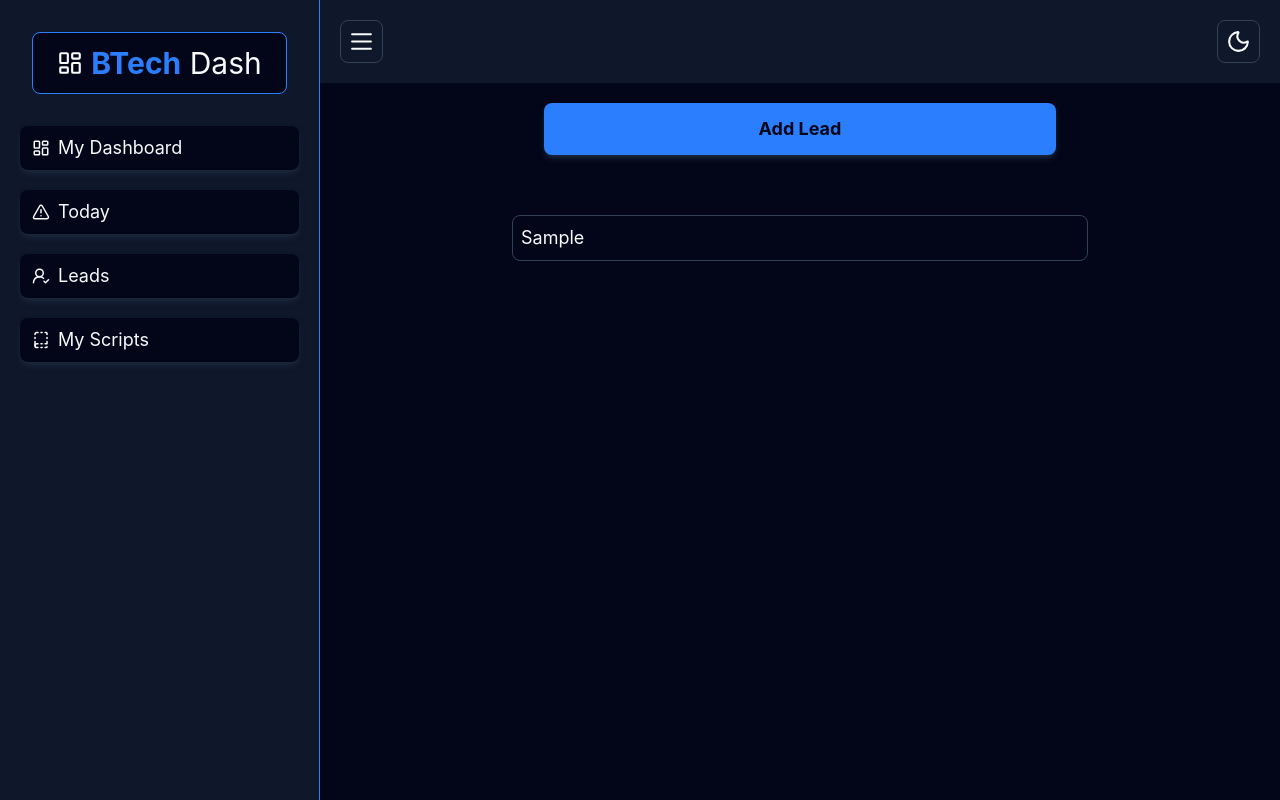
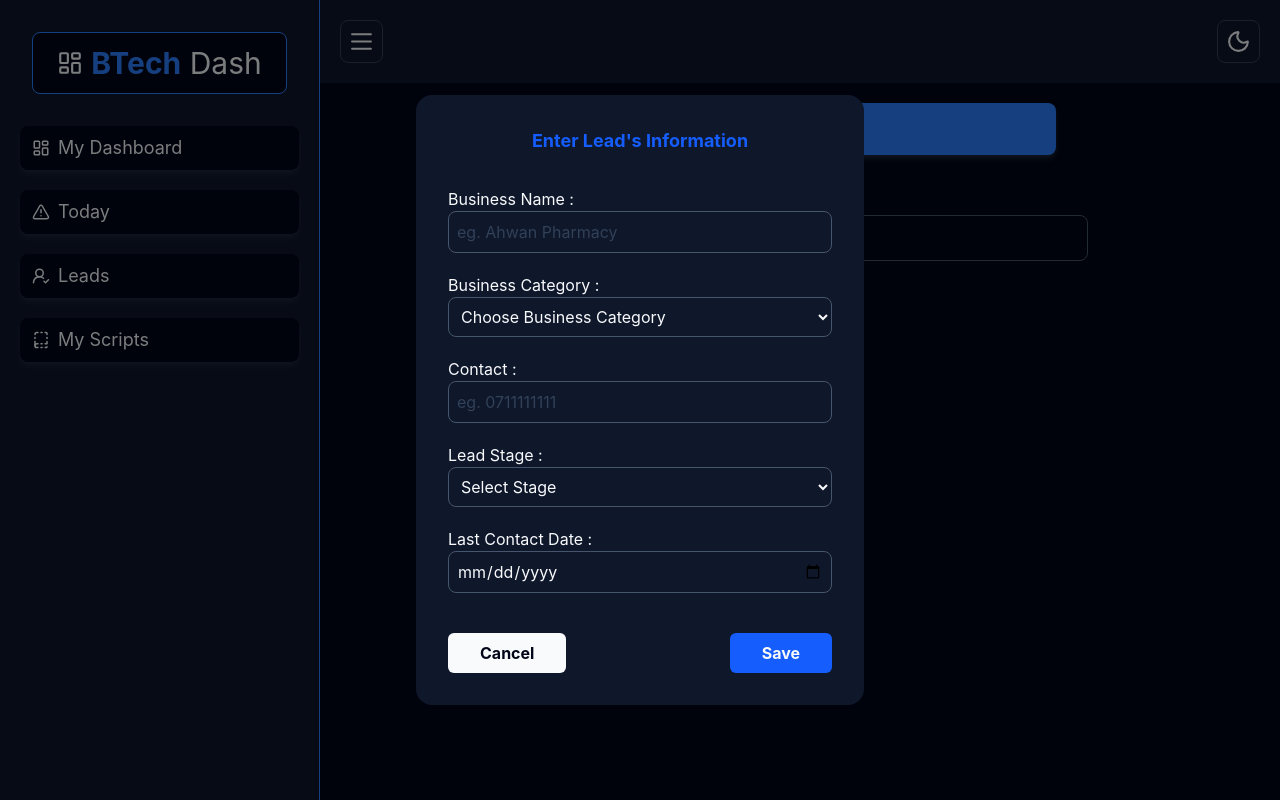
Before and after one commit to Brian9975/BTech-Dashboard, a React (Vite) app: page /leads in a window 1280 px wide. Both pictures are taken after typing "Sample" into the empty fields and a click on the button "Add Lead". Built offline with nearby package versions, Linux system fonts and the light colour scheme.

Commit message:
Added the add lead modal, created a LeadContext for global state managenent

```diff
--- a/src/App.tsx
+++ b/src/App.tsx
@@ -4,11 +4,13 @@ import Leads from "./pages/Leads"
 import Today from "./pages/Today"
 import MyScripts from "./pages/MyScripts"
 import Layout from "./layout/Layout"
+import LeadContextProvider from "./context/LeadContext"
 function App() {
 
 
   return (
  <Router>
+  <LeadContextProvider>
   <Layout>
   <Routes>
 
@@ -24,6 +26,7 @@ function App() {
     <Route path="*" element={<Navigate to="/mydash"/>}></Route>
   </Routes>
   </Layout>
+  </LeadContextProvider>
  </Router>
   )
 
--- /dev/null
+++ b/src/context/LeadContext.tsx
@@ -0,0 +1,23 @@
+import React, { createContext, useContext, useState } from 'react'
+
+interface LeadContextType {
+  businessName: string,
+  setBusinessName: React.Dispatch<React.SetStateAction<string>>,
+
+}
+const LeadContext = createContext<LeadContextType | null>(null)
+export default function LeadContextProvider({children}: {children: React.ReactNode}) {
+  const [businessName, setBusinessName] = useState("")
+  const contextValues = {businessName, setBusinessName}
+    return (
+    <LeadContext value={contextValues}>{children}</LeadContext>
+  )
+}
+export const useLead = () => {
+    const context = useContext(LeadContext)
+
+    if (!context) {
+        throw new Error("LeadContext must be within the LeadContextProvider")
+    }
+    return context
+}
--- /dev/null
+++ b/src/hooks/useModal.ts
@@ -0,0 +1,12 @@
+import { useState } from 'react'
+
+export default function useModal() {
+const [modalIsOpen, setModalIsOpen] = useState(false)
+const openDialog = (): void => {
+  setModalIsOpen(true)
+}
+const closeDialog = ():void => {
+  setModalIsOpen(false)
+}
+  return {modalIsOpen, openDialog, closeDialog}
+}
--- a/src/pages/Leads.tsx
+++ b/src/pages/Leads.tsx
@@ -1,13 +1,132 @@
+import { useLead } from "../context/LeadContext"
+import useModal from "../hooks/useModal"
 
 export default function Leads() {
+const {modalIsOpen, openDialog, closeDialog} = useModal()
+const {businessName, setBusinessName} = useLead()
+const bCategoryOption = [{
+  id: 1,
+  name: "pharmacy"
+}, {
+  id: 2,
+  name: "restaurant"
+}]
+
+const leadStage = [
+  {
+    id: 1.1,
+    name: "New"
+  },
+  {
+    id: 1.2,
+    name: "Contacted"
+  },
+  {
+     id: 1.3,
+    name: "Replied"
+  },
+  {
+    id: 1.4,
+    name: "Preview Sent"
+  },
+  {
+     id: 1.5,
+    name: "Price Sent"
+  },
+  {
+     id: 1.6,
+    name: "Negotiating"
+  },
+  {
+     id: 1.7,
+    name: "Deposit paid"
+  },
+  {
+     id: 1.8,
+    name: "Checklist Sent"
+  },
+  {
+    id: 1.9,
+    name: "Building Phase",
+  },
+  {
+     id: 2.0,
+    name: "Review Phase"
+  },
+  {
+     id: 2.1,
+    name: "Payment Complete"
+  },
+  {
+     id: 2.2,
+    name: "Dead"
+  },
+  {
+    id: 2.3,
+    name: "Not Interested"
+  }
+]
   return (
     <div>
       <div className="text-center">
-        <button className="bg-blue-500 md:w-lg shadow-md shadow-slate-800 text-slate-950 font-bold cursor-pointer  rounded-lg py-3 px-5 text-lg">Add Lead</button>
+        <button onClick={openDialog} className="bg-blue-500 md:w-lg shadow-md shadow-slate-800 text-slate-950 font-bold cursor-pointer  rounded-lg py-3 px-5 text-lg">Add Lead</button>
       </div>
       <div className="flex justify-center">
-        <input className={`border-slate-700  border my-15 text-lg rounded-lg p-2 placeholder-slate-700 outline-0 md:w-xl`} type="text" placeholder="Search for lead..."/>
+        <input className={`border-slate-600  border my-15 text-lg rounded-lg p-2 placeholder-slate-700 outline-0 md:w-xl`} type="text" placeholder="Search for lead..."/>
       </div>
+
+
+      {/* Add lead modal */}
+      {modalIsOpen &&
+      <div onClick={closeDialog} className="fixed flex justify-center items-center bg-black/50 inset-0 z-50">
+         <form onClick={e => e.stopPropagation()} className="bg-slate-900 rounded-2xl p-8 w-md">
+           <h3 className="text-center text-lg font-bold text-blue-600 pb-8">Enter Lead's Information</h3>
+           <div className="pb-5">
+            <label htmlFor="businessName">Business Name :</label>
+            <div>
+            <input id="businessName" type="text" className="border w-full border-slate-600 p-2 outline-0 placeholder-slate-700 rounded-lg" placeholder="eg. Ahwan Pharmacy" required/>
+            </div>
+           </div>
+           <div className="pb-5">
+            <label htmlFor="bCategory">Business Category :</label>
+            <div>
+            <select id="bCategory" className="border w-full border-slate-600 p-2 outline-0 placeholder-slate-700 rounded-lg" required>
+              <option value="" className="bg-slate-950" disabled selected>Choose Business Category</option>
+            {bCategoryOption.map(category => (<option className="bg-slate-950 text-blue-600" value={category.id}><div className="bg-green-900">{category.name}</div></option>))}
+            </select>
+            </div>
+           </div>
+            <div className="pb-5">
+            <label htmlFor="contact">Contact :</label>
+            <div>
+            <input id="contact" type="number"  className="border w-full border-slate-600 p-2 outline-0 placeholder-slate-700 rounded-lg" placeholder="eg. 0711111111" required/>
+            </div>
+           </div>
+
+            <div className="pb-5">
+            <label htmlFor="stage">Lead Stage :</label>
+            <div>
+            <select id="stage" className="border w-full border-slate-600 p-2 outline-0 placeholder-slate-700 rounded-lg" required>
+              <option value="" className="bg-slate-950" disabled selected>Select Stage</option>
+            {leadStage.map(stage => (<option className={`bg-slate-950 ${stage.id === 1.1 ? "" : stage.id === 1.2 ? "" : stage.id === 1.3 ? "" : stage.id === 1.4 ? "" : stage.id === 1.5 ? "" : stage.id === 1.6 ? "" : stage.id === 1.7 ? "" : stage.id === 1.8 ? "" : stage.id === 1.9 ? "" : stage.id === 2.0 ? "" : stage.id === 2.1 ? "" : stage.id === 2.2 ? "" : stage.id === 2.3 ? "" : ""}`} value={stage.id}><div className="bg-green-900">{stage.name}</div></option>))}
+            </select>
+            </div>
+           </div>
+
+
+            <div className="pb-5">
+            <label htmlFor="lastContactDate">Last Contact Date :</label>
+            <div>
+            <input id="lastContactDate" type="date" className="border w-full border-slate-600 p-2 outline-0 placeholder-slate-700 rounded-lg" required/>
+            </div>
+           </div>
+
+           <div className="pt-5 flex justify-between">
+            <button onClick={closeDialog} type="button" className="bg-slate-50 cursor-pointer text-slate-950 py-2 px-8 font-bold rounded-md">Cancel</button><button type="submit" className="bg-blue-600 cursor-pointer text-slate-50 py-2 px-8 font-bold rounded-md">Save</button>
+           </div>
+         </form>
+      </div>
+}
     </div>
   )
 }
```
